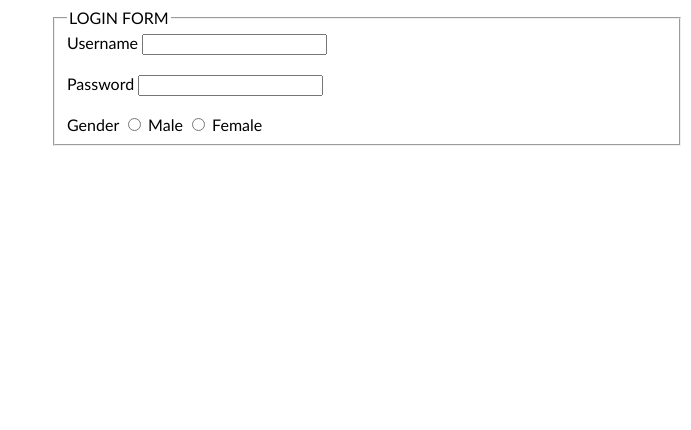
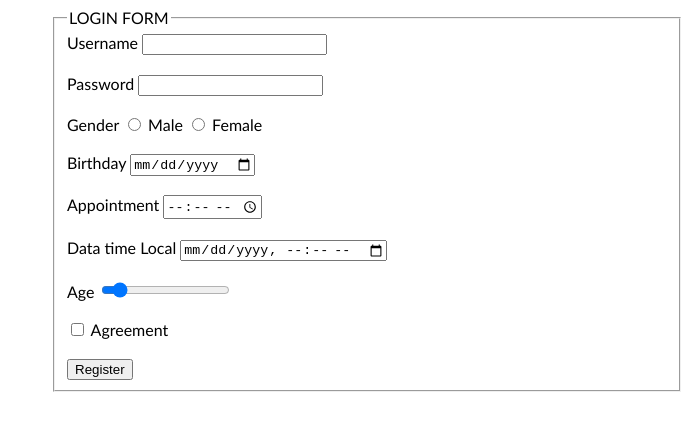
Before and after one commit to zawlinn-vlog/webdev_foundation, a website: page 01 HTML - HyperText Markup Language/Day 04/index.html in a window 1280 px wide. Shown: the whole page, without its empty margins (589-1280 px from the left). Drawn offline with Linux system fonts and the light colour scheme.

Commit message:
webDev: Web Foundation Course

```diff
--- a/01 HTML - HyperText Markup Language/Day 04/index.html
+++ b/01 HTML - HyperText Markup Language/Day 04/index.html
@@ -36,6 +36,42 @@
               <label for="female">Female</label>
             </span>
           </div>
+          <br />
+          <div class="form-group">
+            <label for="bday">Birthday</label>
+            <input type="date" name="" id="bday" />
+          </div>
+          <br />
+          <div class="form-group">
+            <label for="appointment">Appointment</label>
+            <input type="time" name="" id="appointment" />
+          </div>
+
+          <br />
+          <div class="form-group">
+            <label for="dd">Data time Local</label>
+            <input type="datetime-local" name="" id="dd" />
+          </div>
+          <br />
+          <div class="form-group">
+            <label for="age">Age</label>
+            <input
+              type="range"
+              name=""
+              id=""
+              min="0"
+              max="100"
+              step="10"
+              value="10"
+            />
+          </div>
+          <br />
+          <div class="form-group">
+            <input type="checkbox" name="" id="Agreement" />
+            <label for="Agreement">Agreement </label>
+          </div>
+          <br />
+          <input type="submit" value="Register" />
         </fieldset>
       </form>
     </div>
```
